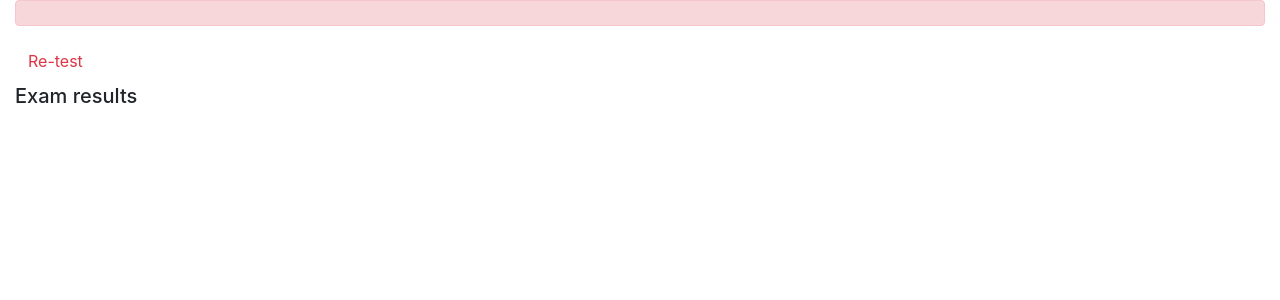
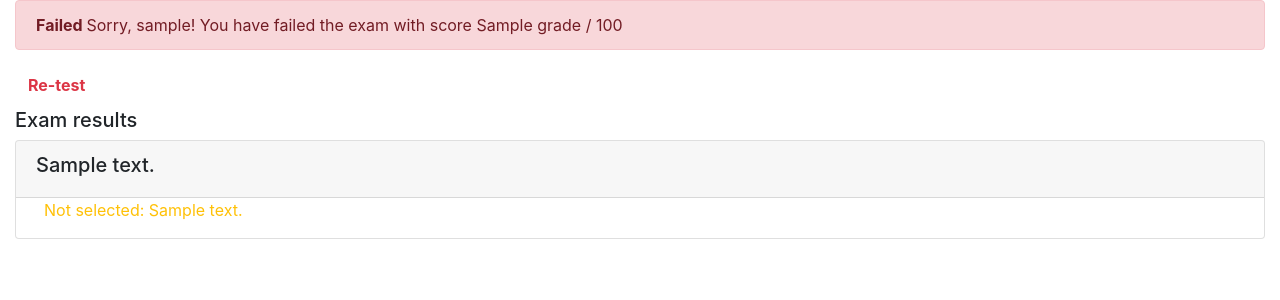
Before and after one commit to Starko25/final_project_django, a Django app: template onlinecourse/templates/onlinecourse/exam_result_bootstrap.html in a window 1280 px wide. Shown: the part 56-356 px from the top of the page. Run offline with Django 3.2, Linux system fonts and the light colour scheme; a user stored in the database is signed in; tables that the repository leaves empty hold one stand-in row (values such as "Sample post"); the template is opened without the code that fills it: values that come from a table or form of the project are taken from there, most other values are stand-ins (such as "Sample title", 1, 10 or a date in 2020); some libraries are stand-ins or nearby versions.

Commit message:
Final changes

```diff
--- a/onlinecourse/templates/onlinecourse/exam_result_bootstrap.html
+++ b/onlinecourse/templates/onlinecourse/exam_result_bootstrap.html
@@ -38,17 +38,48 @@
 <div class="container-fluid">
     {% if grade > 80 %}
       <div class="alert alert-success">
-       <!--HINT Display passed info -->
+        <b>Congratulations, {{ user.username }}!</b> You have passed the exam and completed the course with the score {{ grade }} / 100
       </div>
     {% else %}
       <div class="alert alert-danger">
-            <!--HINT Display failed info -->
+        <b>Failed </b> Sorry, {{ user.username }}! You have failed the exam with score {{ grade }} / 100
       </div>
-        <a class="btn btn-link text-danger" href="{% url 'onlinecourse:course_details' course.id %}">Re-test</a>
+      <a class="btn btn-link text-danger" href="{% url 'onlinecourse:course_details' course.id %}"><b>Re-test</b></a>
     {% endif %}
     <div class="card-columns-vertical mt-1">
     <h5 class="">Exam results</h5>
-            <!--HINT Display exam results-->
+        <!--Display exam results-->
+        {% for question in questions %}
+                <div class="card mt-1">
+                    <div class="card-header"><h5>{{ question.question_text}}</h5></div>
+                    {% csrf_token %}
+                    <div class="form-group ml-2">
+                        {% for choice in question.choice_set.all %}
+                        <div class="form-check">
+                            {% if choice in choices %}
+                                {% if choice.is_correct %}
+                                <span class="text-success">
+                                    Correct answer: {{ choice.choice_text }}
+                                </span>
+                                {% else %}
+                                <span class="text-danger">
+                                    Wrong answer: {{ choice.choice_text }}
+                                </span>
+                                {% endif %}
+                            {% else %}
+                                {% if choice.is_correct %}
+                                <span class="text-warning">
+                                    Not selected: {{ choice.choice_text }}
+                                </span>
+                                {% else %}
+                                {{ choice.choice_text }}
+                                {% endif %}
+                            {% endif %}
+                        </div>
+                        {% endfor %}
+                    </div>
+                </div>
+        {% endfor %}
     </div>
     </div>
 </body>
```
Also changed, not shown: onlinecourse/templates/onlinecourse/course_detail_bootstrap.html (+22 -34 lines). Lines whose indentation alone changed are shown as unchanged.
